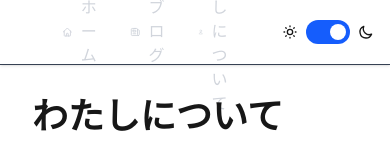
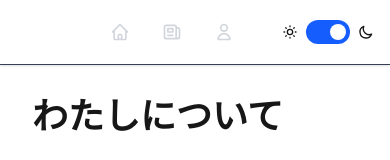
Before and after one commit to abemaru/abemaru-dev, a Next.js app: page /about in a window 390 px wide. Shown: the top 160 px of the page. Built offline with nearby package versions, Linux system fonts and the light colour scheme.

Commit message:
幅に文字表示/非表示切り替え

```diff
--- a/src/components/layout/header.tsx
+++ b/src/components/layout/header.tsx
@@ -39,7 +39,7 @@ export default function Header() {
               className="flex items-center space-x-2 text-gray-700 dark:text-gray-300 hover:text-gray-900 dark:hover:text-white transition-colors"
             >
               <HomeIcon />
-              <span>ホーム</span>
+              <span className="hidden sm:inline">ホーム</span>
             </Link>
 
             <Link
@@ -47,7 +47,7 @@ export default function Header() {
               className="flex items-center space-x-2 text-gray-700 dark:text-gray-300 hover:text-gray-900 dark:hover:text-white transition-colors"
             >
               <BlogIcon />
-              <span>ブログ</span>
+              <span className="hidden sm:inline">ブログ</span>
             </Link>
 
             <Link
@@ -55,7 +55,7 @@ export default function Header() {
               className="flex items-center space-x-2 text-gray-700 dark:text-gray-300 hover:text-gray-900 dark:hover:text-white transition-colors"
             >
               <PersonIcon />
-              <span>わたしについて</span>
+              <span className="hidden sm:inline">わたしについて</span>
             </Link>
             <ThemeSwitch />
           </div>
```
